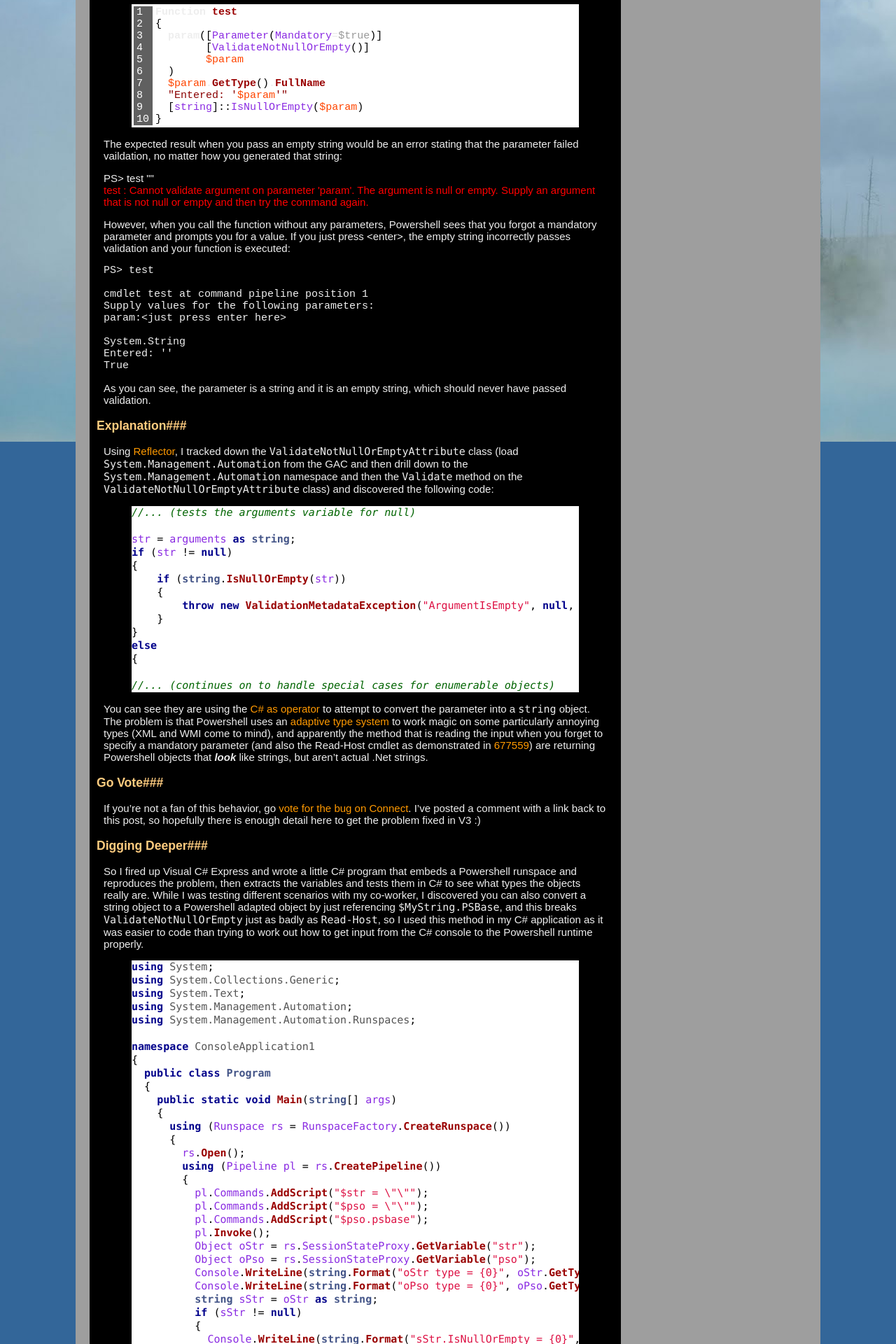
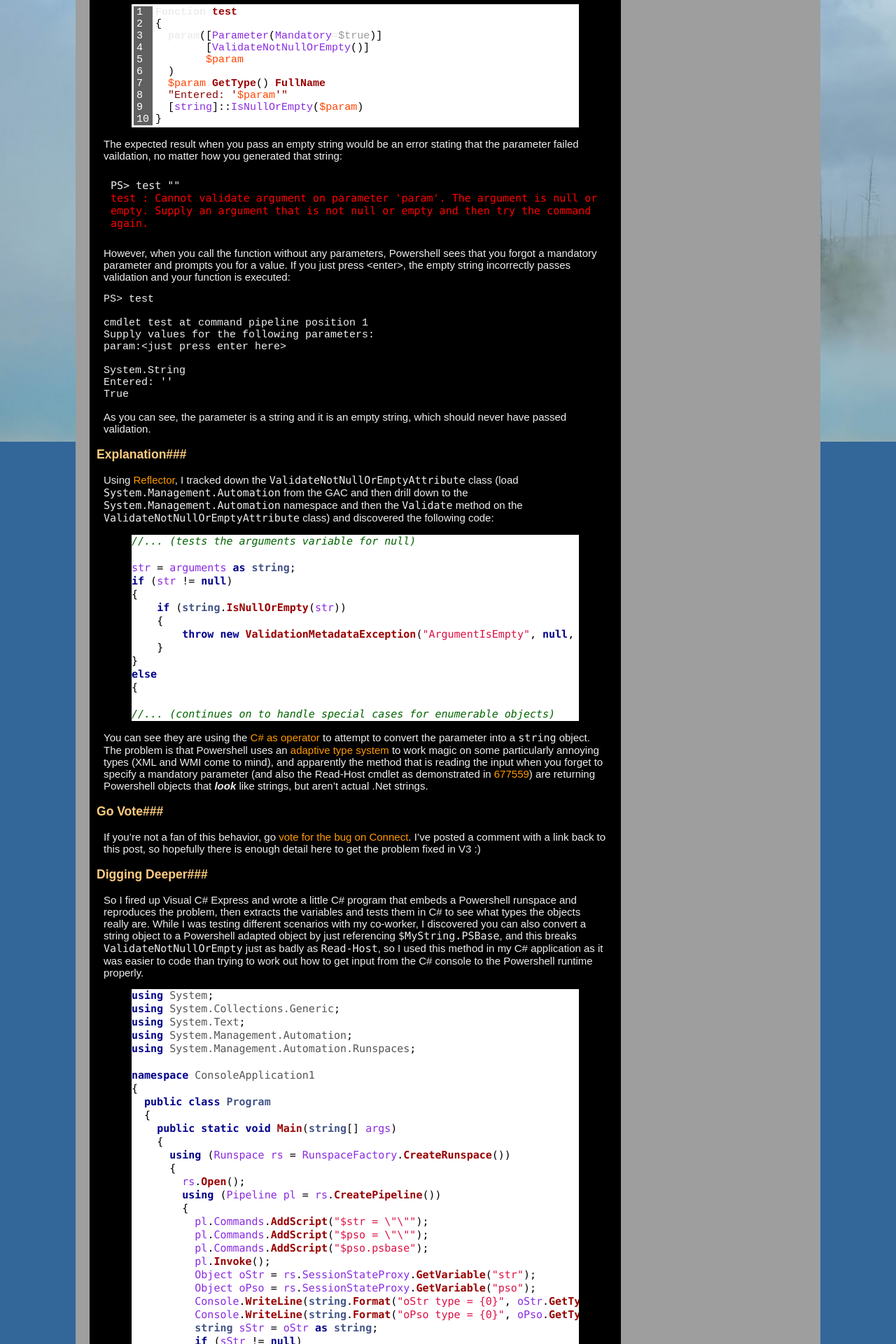
Before and after one commit to gpduck/gpduck.github.io, a Jekyll site: the page built from _posts/2012-02-08-powershell-validatenotnullorempty-bug.markdown, in a window 1280 px wide. Shown: the part 493-2413 px from the top of the page at 70% size. Built offline with Jekyll 4.4.1, drawn with Linux system fonts in a browser that asks for light colours; comment, search, counter and statistics services are not loaded.

Commit message:
support .psconsole and .psconsole-error classes

```diff
--- a/css/syntax.css
+++ b/css/syntax.css
@@ -14,6 +14,17 @@
   background: #606060;
   padding-left: 4px;
   padding-right: 5px;
+}
+
+.psconsole {
+	background-color: #12456;
+	padding: 10px;
+	font-family: Consolas, Courier New, Courier, monospace;
+}
+
+.psconsole-error {
+	color: red;
+	background: black;
 }
 
 .highlight .c { color: #999988; font-style: italic } /* Comment */
```
